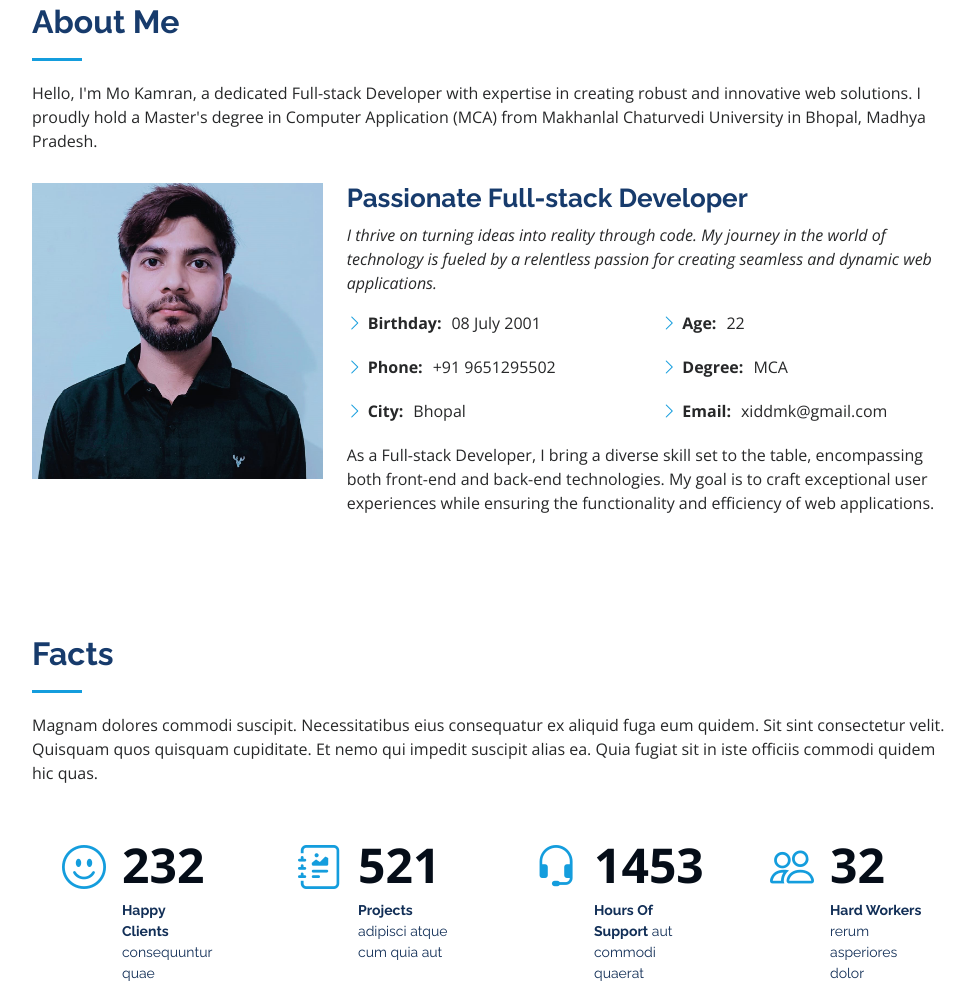
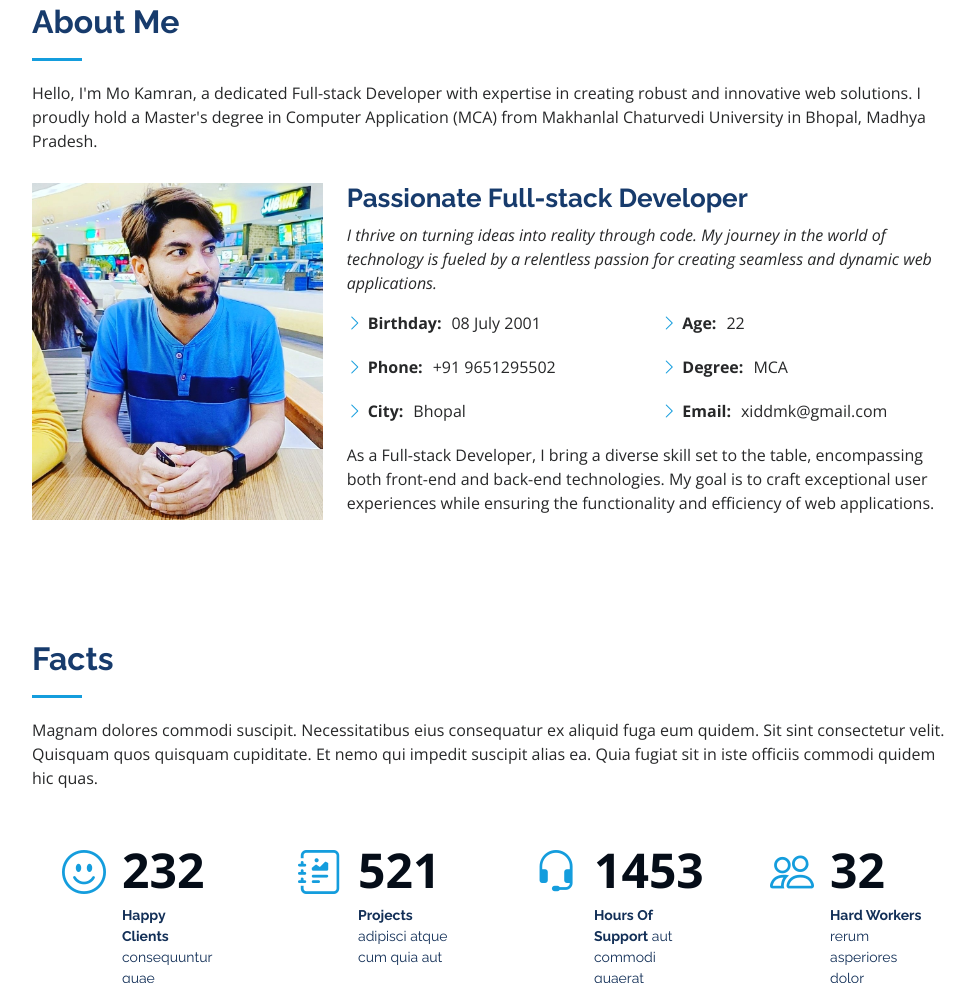
Before and after one commit to xiddmk/My_portfolio, a plain HTML site: page index.html in a window 1280 px wide. Shown: the part 857-1840 px from the top of the page, without its empty margins (298-1273 px from the left). Drawn offline with nearby package versions, Linux system fonts and the light colour scheme.

Commit message:
Update index.html

```diff
--- a/index.html
+++ b/index.html
@@ -103,7 +103,7 @@
 
                 <div class="row">
                     <div class="col-lg-4" data-aos="fade-right">
-                        <img src="assets/img/profile-img.jpg" class="img-fluid" alt="">
+                        <img src="assets/img/WhatsApp Image 2024-01-01 at 19.09.20_4456bdfb.jpg" class="img-fluid" alt="">
                     </div>
                     <div class="col-lg-8 pt-4 pt-lg-0 content" data-aos="fade-left">
                         <h3>Passionate Full-stack Developer</h3>
```
